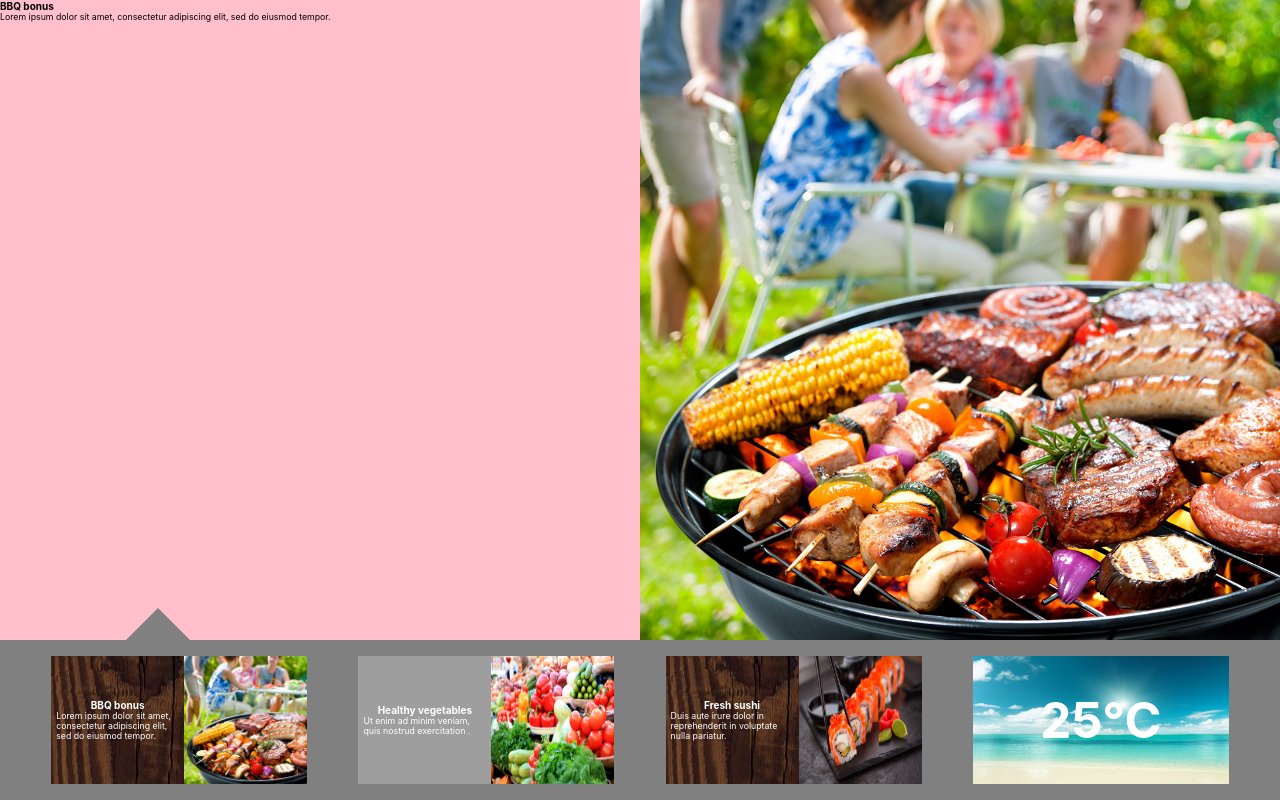
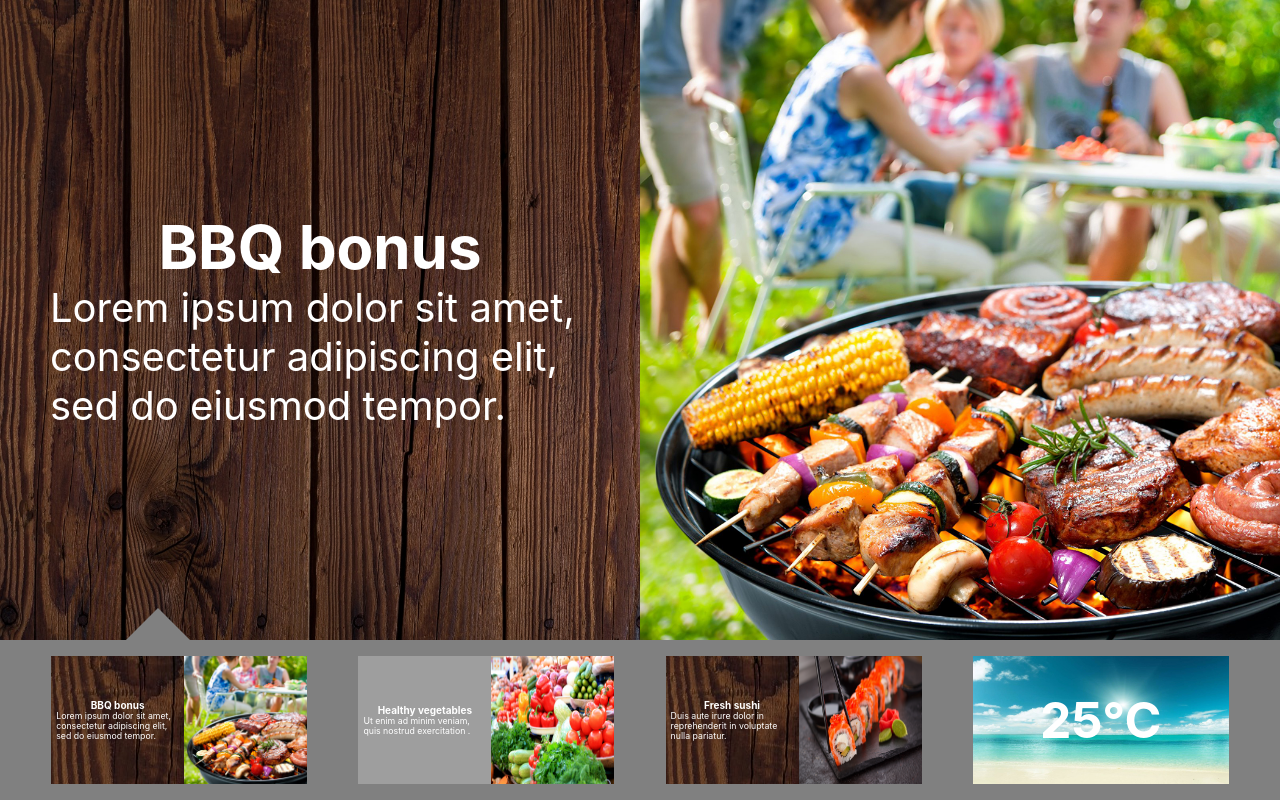
Before and after one commit to vmarinhodev/react-thumb-slider, a React (Create React App) app: page / in a window 1280 px wide. Built offline with nearby package versions, Linux system fonts and the light colour scheme; grey boxes are pictures that could not be loaded.

Commit message:
left side thumb background added

```diff
--- a/src/components/thumb-gallery/ThumbnailItem.js
+++ b/src/components/thumb-gallery/ThumbnailItem.js
@@ -7,6 +7,7 @@ import skybg from "../../bkgimages/sunny-background.jpg";
 const ThumbnailItem = ({ detail, onClick , index}) => {
 
   const {
+    id,
     file,
     title,
     type,
@@ -14,6 +15,7 @@ const ThumbnailItem = ({ detail, onClick , index}) => {
     background,
     temperature
   } = detail
+
   return (
     <div
       className="thumbnail"
@@ -50,7 +52,7 @@ const ThumbnailItem = ({ detail, onClick , index}) => {
           className="thumbweather"
           role="button"
           tabIndex={0}
-          key={index}
+          key={id}
           style={{ backgroundImage: `url(${skybg})` }}
           alt={title}
           data-index={index}
--- a/src/components/thumb-gallery/index.js
+++ b/src/components/thumb-gallery/index.js
@@ -2,6 +2,10 @@ import React, { useState } from 'react'
 import ThumbGrid from './ThumbGrid'
 import ActiveThumbWindow from './ActiveThumbWindow'
 import { useFetchDetails } from "../../hooks/useFetchDetails";
+
+import darkWood from "../../bkgimages/dark-wood.jpg";
+import lightWood from "../../bkgimages/light-wood.png";
+import skybg from "../../bkgimages/sunny-background.jpg";
 
 const Thumb = () => {
   const { details, loading, error } = useFetchDetails();
@@ -19,16 +23,30 @@ const Thumb = () => {
 
   const renderText = () =>
     details.length ? (
-      <div className="left">
-        <h1>{details[activeIndex].title}</h1>
-        <p>{details[activeIndex].description}</p>
+      <div className="left"
+      style={{
+        backgroundImage:
+        details[activeIndex].background === "light"
+            ? `url(${lightWood})`
+            : `url(${darkWood})`,
+      }}>
+
+        <div className="left content">
+          <h1>{details[activeIndex].title}</h1>
+          <p>{details[activeIndex].description}</p>
+        </div>
+
       </div>
     ) : null
 
   const handleClick = e => {
       const activeIndex = e.currentTarget.getAttribute('data-index')
       setActiveIndex(activeIndex)
-      console.log("activeIndex - ", activeIndex)
+      console.log("activeIndex - ", typeof activeIndex)
+  }
+
+  function sortObject() {
+    activeIndex.sort()
   }
 
   return (
--- a/src/sass/components/_thumbnails.scss
+++ b/src/sass/components/_thumbnails.scss
@@ -5,14 +5,32 @@
 }
 
 .fullSlide {
-  background: green;
+  background-color: transparent;
   display: flex;
   height: 80vh;
   width: 100vw;
 
   .left {
-    background: pink;
+    color: white;
     background-repeat: no-repeat;
+    background-size: cover;
+    height: 100%;
+    width: 100%;
+    display: flex;
+    flex-wrap: wrap;
+    align-content: center;
+    justify-content: center;
+
+    .content {
+      padding: 50px;
+    }
+
+    h1 {
+      font-size: 6rem;
+    }
+    p {
+      font-size: 4rem;
+    }
   }
 
   .right {
```
Also changed, not shown: 2 other files (tests, documents, lock files or other folders).
